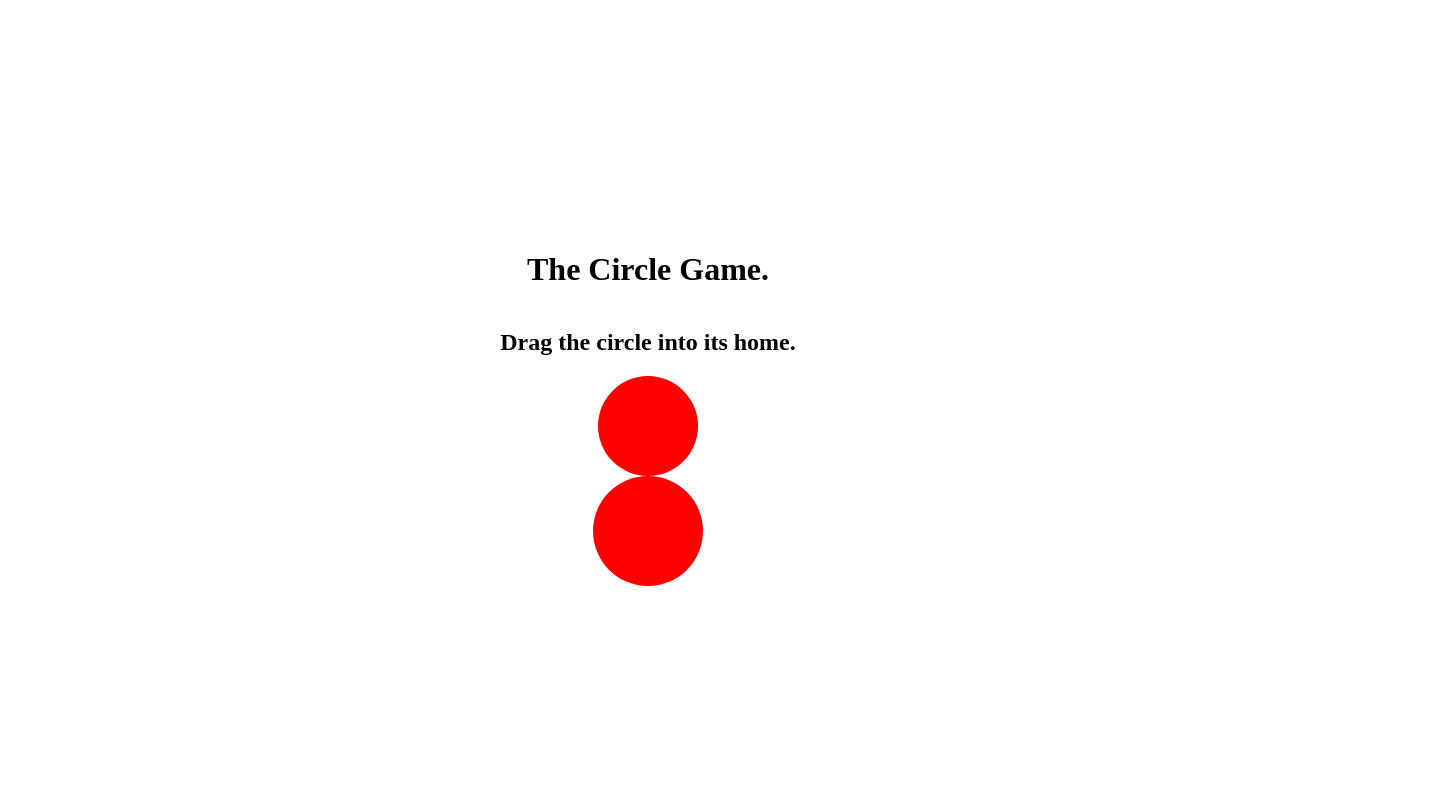
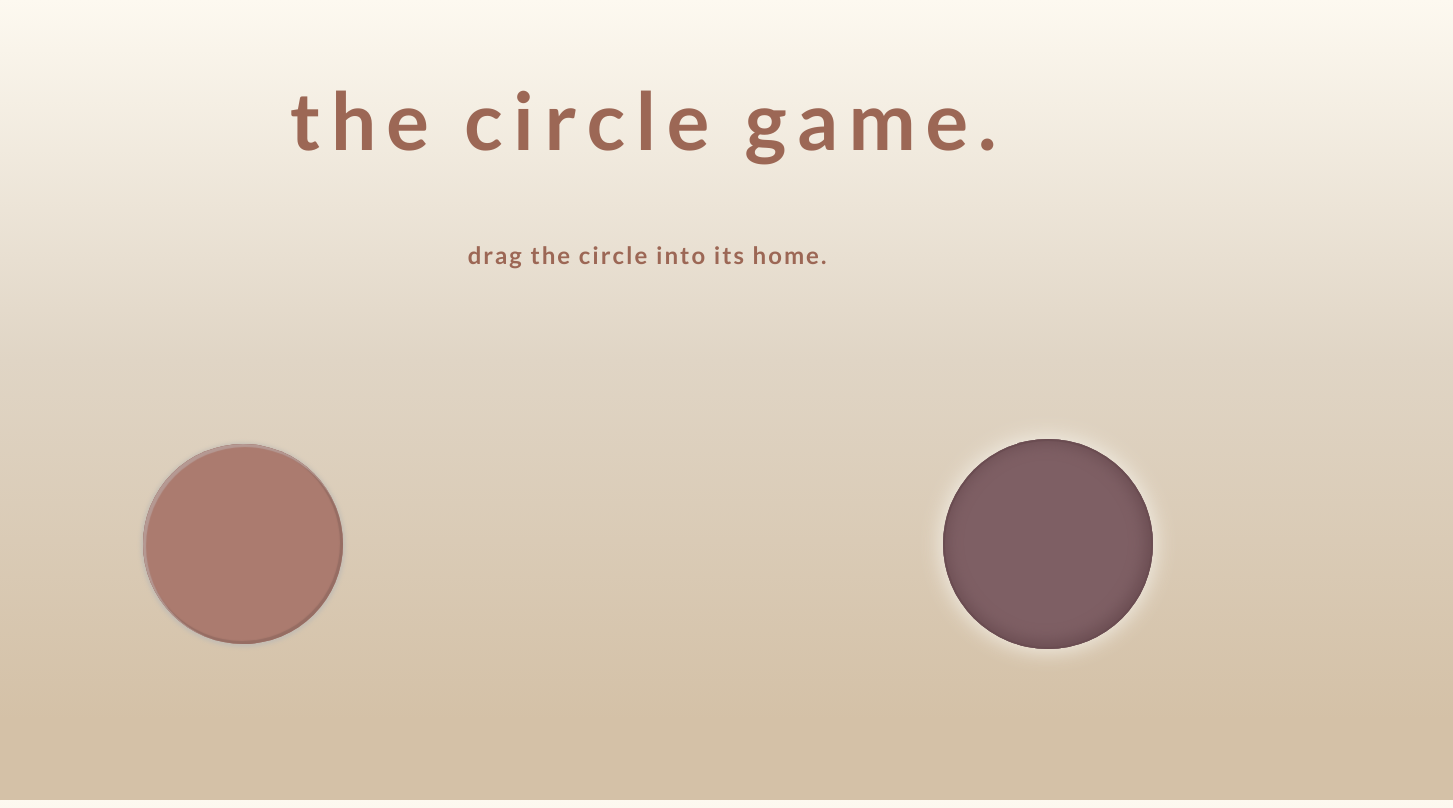
Before and after one commit to jesswar/the-circle-game, a plain HTML site: page index.html in a window 1280 px wide. Shown: the whole page, 1453 px wide, since content can reach past the window. Drawn offline with Linux system fonts and the light colour scheme.

Commit message:
lots of things

```diff
--- a/index.html
+++ b/index.html
@@ -6,6 +6,9 @@
 		<link rel="icon" type="image/png" href="favicon.png">
 		<link rel="stylesheet" href="style.css">
 		<script src="script.js"></script>
+
+		<link href='http://fonts.googleapis.com/css?family=Lato:400,700,900' rel='stylesheet' type='text/css'>
+
 	</head>
 
 
@@ -19,8 +22,13 @@
 
 		<h2>Drag the circle into its home.</h2>
 
+	<div class="rounds">
+
 		<div class= "circle"></div>
+		<br>
 		<div class= "holder"></div>
+
+	</div>
 
 	</div>
 
--- a/style.css
+++ b/style.css
@@ -2,9 +2,6 @@ body, html
 {
 	width: 100%;
 	height: 100%;
-	background: linear-gradient (bottom, #F3ECE2, #FDF9F0);
-	background: -webkit-linear-gradient (bottom, #F3ECE2, #FDF9F0);
-
 
 }
 
@@ -15,8 +12,9 @@ body {
 	display: flex;
 	justify-content: center;
 	align-items: center;
-	background: linear-gradient (bottom, #F3ECE2, #FDF9F0);
-	background: -webkit-linear-gradient (bottom, #F3ECE2, #FDF9F0);
+	background: linear-gradient(bottom, #D4C1A7 10%, #E0D5C5, #FDF9F0);
+	background: -webkit-linear-gradient(bottom, #D4C1A7 10%, #E0D5C5, #FDF9F0);
+	background: -moz-linear-gradient(bottom, #D4C1A7 10%, #E0D5C5, #FDF9F0);
 }
 
 
@@ -28,25 +26,47 @@ body {
 	flex-wrap: wrap;
 }
 
+.rounds {
+	display: flex;
+	flex-direction: row;
+	justify-content: center;
+	align-items: center;
+}
+
 
 h1 {
+	color: #9C6755;
+	font-family: 'Lato', sans-serif;
+	font-style: bold;
+	text-transform: lowercase;
+	font-size: 80px;
+	letter-spacing: 10px;
 
 }
 
 h2 {
+	color: #9C6755;
+	font-family: 'Lato', sans-serif;
+	text-transform: lowercase;
+	letter-spacing: 2px;
 
 }
 
 .circle {
-	height: 100px;
-	width: 100px;
-	border-radius: 50px;
-	background: red;
+	height: 200px;
+	width: 200px;
+	border-radius: 150px;
+	background: #AB7B6F;
+	box-shadow: inset 2px 2px 1px 1px #B59993,  inset -1px -1px 1px 2px #966D63, 0px 1px 4px 2px #C2BCB4;
+	margin: 150px 300px 150px 300px;
 }
 
 .holder {
-	height: 110px;
-	width: 110px;
-	border-radius: 55px;
-	background: red;
+	height: 210px;
+	width: 210px;
+	border-radius: 155px;
+	background: #7E5F64;
+	box-shadow: inset -2px -2px 15px 5px #6B4D52, inset 0px 0px 0px 2px #6B4D52, 0 0 20px 3px #F0EBE1;
+	margin: 150px 300px 150px 300px;
+
 }
```
